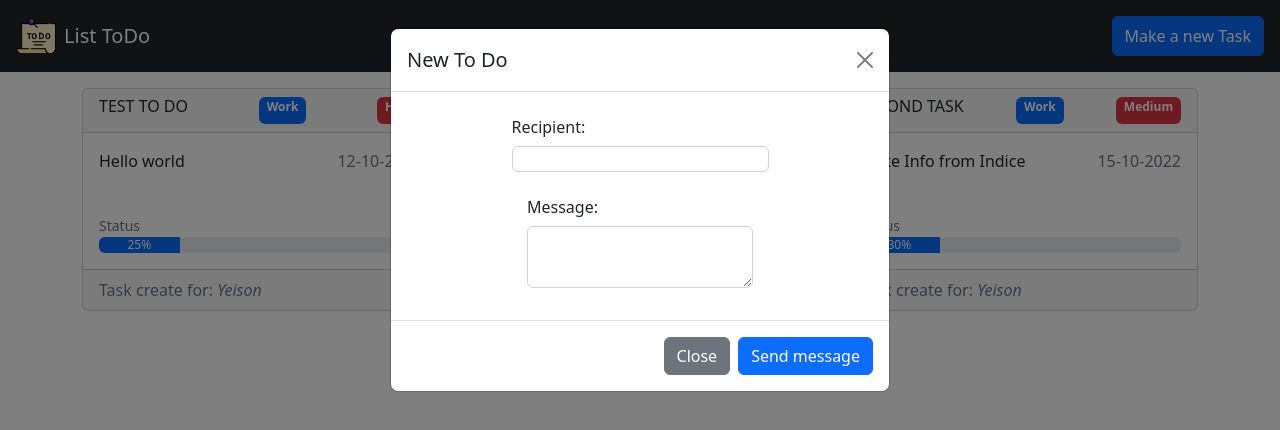
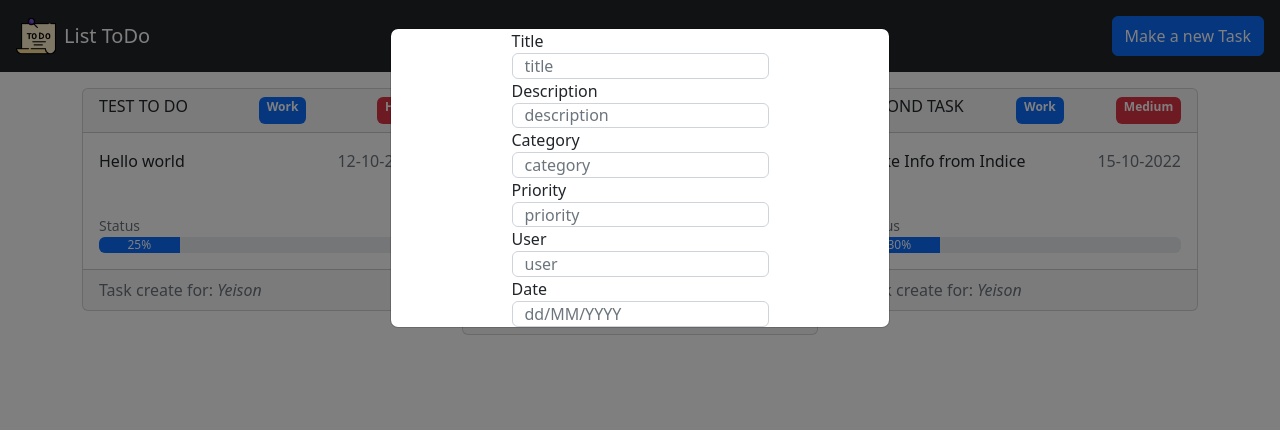
Before and after one commit to YeisonHenao/ToDo_Typescript, a React (Create React App) app: page / in a window 1280 px wide. Both pictures are taken after a click on the button "Make a new Task". Shown: the top 430 px of the page. Built offline with nearby package versions, Linux system fonts and the light colour scheme.

Commit message:
Creación del reducer para el formulario, nuevo componente del formulario , pendiente organizar estilos

```diff
--- a/src/App.tsx
+++ b/src/App.tsx
@@ -1,4 +1,5 @@
 import Todo from "./components/Todo";
+import Form from "./components/Form";
 import { ToDo } from "./types";
 import logo from "./assets/images/to-do-list.png";
 import data from "./data/ToDo.json";
@@ -58,7 +59,7 @@ function App() {
       >
         <div className="modal-dialog">
           <div className="modal-content">
-            <div className="modal-header">
+            {/* <div className="modal-header">
               <h1 className="modal-title fs-5" id="exampleModalLabel">
                 New To Do
               </h1>
@@ -99,7 +100,8 @@ function App() {
               <button onClick={handleNewTodo} type="button" className="btn btn-primary">
                 Send message
               </button>
-            </div>
+            </div> */}
+            <Form />
           </div>
         </div>
       </div>
--- /dev/null
+++ b/src/Hooks/useFormNewTask.tsx
@@ -0,0 +1,51 @@
+import { useReducer } from "react";
+import { ToDo } from "../types";
+
+interface FormState{
+  inputValues: ToDo
+}
+
+const INITIAL_STATE = {
+  "id":0,
+  "date_creation":"",
+  "title": "",
+  "body":"",
+  "priority": "",
+  "category": "",
+  "value_min": 0,
+  "value_max": 100,
+  "value_now": 50,
+  "user_creation": "",
+  "status": 1
+}
+
+type useFormReducer = {
+  type: "change.value",
+  payload:{
+    inputName: string,
+    inputValue: string
+  }
+} | {
+  type : "clear"
+}
+
+const useReducerForm = (state: FormState["inputValues"] , action : useFormReducer ) => {
+  switch(action.type){
+    case "change.value":
+      const {inputValue , inputName} = action.payload
+      return{
+        ...state,
+        [inputName]: [inputValue]
+      }
+    case "clear":
+      return INITIAL_STATE
+    default:
+      return state
+  }
+}
+
+const useFormNewTask = () => {
+  return useReducer(useReducerForm, INITIAL_STATE)
+}
+
+export default useFormNewTask
--- /dev/null
+++ b/src/components/Form.tsx
@@ -0,0 +1,93 @@
+import React from "react";
+import useFormNewTask from "../Hooks/useFormNewTask";
+
+const Form = () => {
+
+  const [inputValues, dispatch] = useFormNewTask()
+
+
+  const handleChange = (e: React.ChangeEvent<HTMLInputElement>) => {
+    const {name , value} = e.target
+    dispatch({
+      type:'change.value',
+      payload:{
+        inputName: name,
+        inputValue: value
+      }
+    })
+  }
+
+
+  return (
+    <form>
+      <div className="form-group">
+        <label>Title</label>
+        <input
+          type="text"
+          className="form-control"
+          name="title"
+          placeholder="title"
+          value={inputValues.title}
+          onChange={handleChange}
+        />
+      </div>
+      <div className="form-group">
+        <label>Description</label>
+        <input
+          type="text"
+          className="form-control"
+          name="body"
+          placeholder="description"
+          value={inputValues.body}
+          onChange={handleChange}
+        />
+      </div>
+      <div className="form-group">
+        <label>Category</label>
+        <input
+          type="text"
+          className="form-control"
+          name="category"
+          placeholder="category"
+          value={inputValues.category}
+          onChange={handleChange}
+        />
+      </div>
+      <div className="form-group">
+        <label>Priority</label>
+        <input
+          type="text"
+          className="form-control"
+          name="priority"
+          placeholder="priority"
+          value={inputValues.priority}
+          onChange={handleChange}
+        />
+      </div>
+      <div className="form-group">
+        <label>User</label>
+        <input
+          type="text"
+          className="form-control"
+          name="user"
+          placeholder="user"
+          value={inputValues.user_creation}
+          onChange={handleChange}
+        />
+      </div>
+      <div className="form-group">
+        <label>Date</label>
+        <input
+          type="text"
+          className="form-control"
+          name="date"
+          placeholder="dd/MM/YYYY"
+          value={inputValues.date_creation}
+          onChange={handleChange}
+        />
+      </div>
+    </form>
+  );
+};
+
+export default Form;
```
